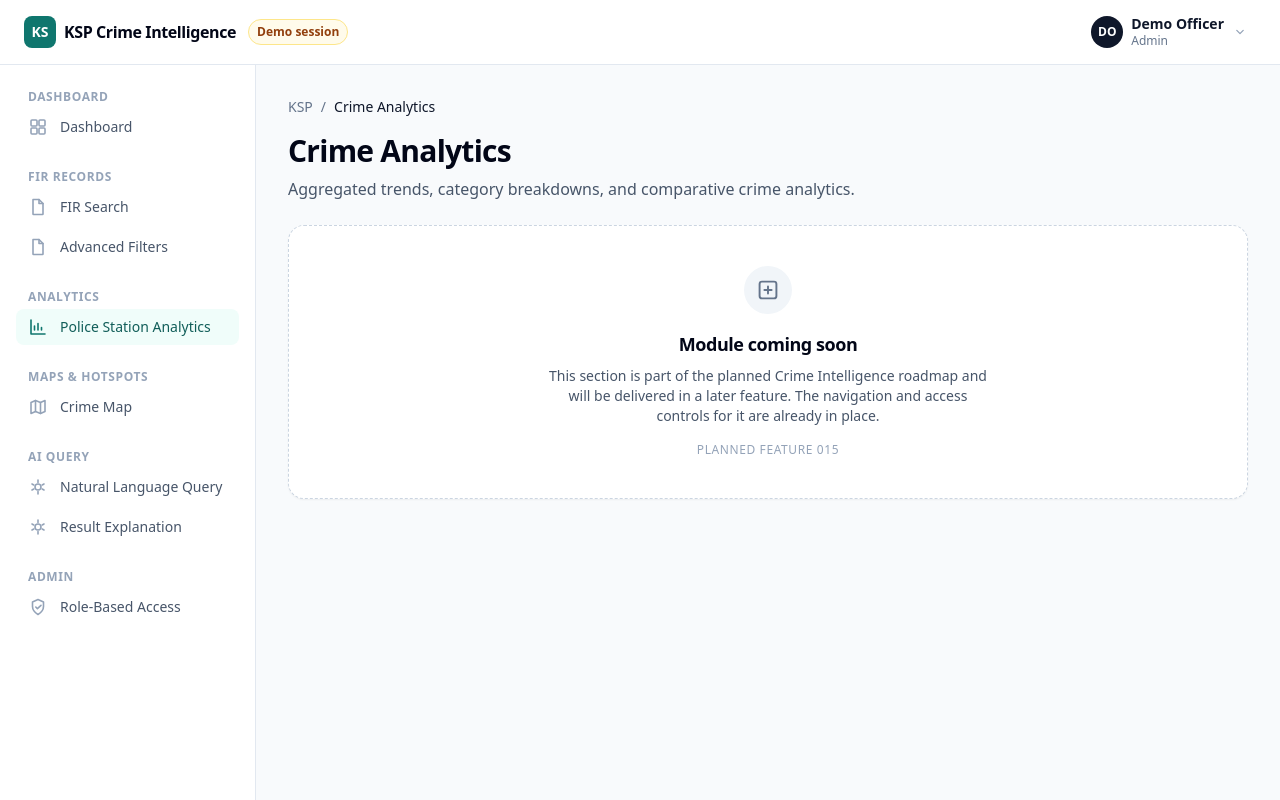
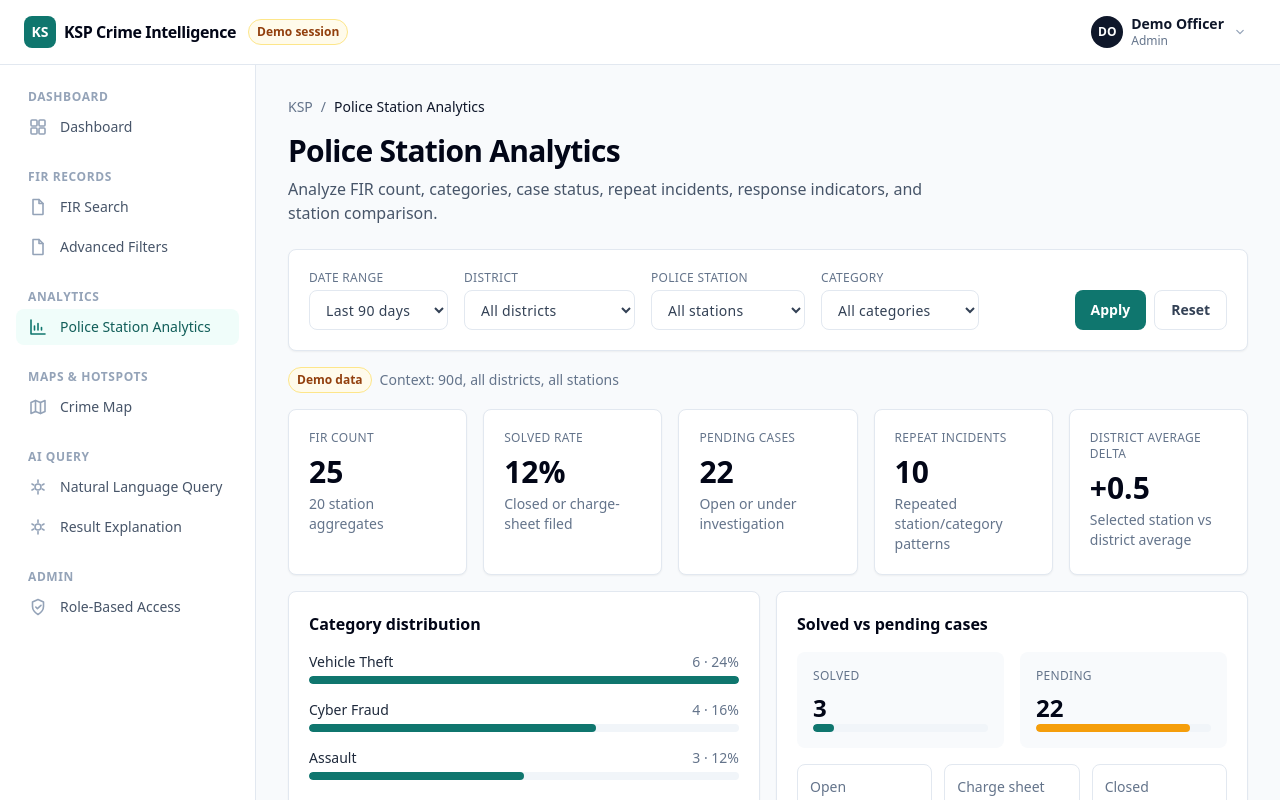
Before and after one commit to RaunakKanoji/ksp-crime-intelligence-platform, a Next.js app in the folder crime-intelligence/: page /analytics in a window 1280 px wide. Shown: the top 800 px of the page. Built offline with nearby package versions, Linux system fonts and the light colour scheme.

Commit message:
feat(crime-intelligence): implement F013 police station analytics

```diff
--- a/crime-intelligence/src/app/analytics/page.tsx
+++ b/crime-intelligence/src/app/analytics/page.tsx
@@ -1,12 +1,5 @@
-import { FeaturePlaceholder } from "@/components/layout/FeaturePlaceholder";
+import { PoliceStationAnalytics } from "@/components/police-station-analytics/PoliceStationAnalytics";
 
 export default function AnalyticsPage() {
-  return (
-    <FeaturePlaceholder
-      title="Crime Analytics"
-      description="Aggregated trends, category breakdowns, and comparative crime analytics."
-      requiredPermission="page:dashboard"
-      featureId="015"
-    />
-  );
+  return <PoliceStationAnalytics />;
 }
```
Also changed, not shown: 1 other file (tests, documents, lock files or other folders).
